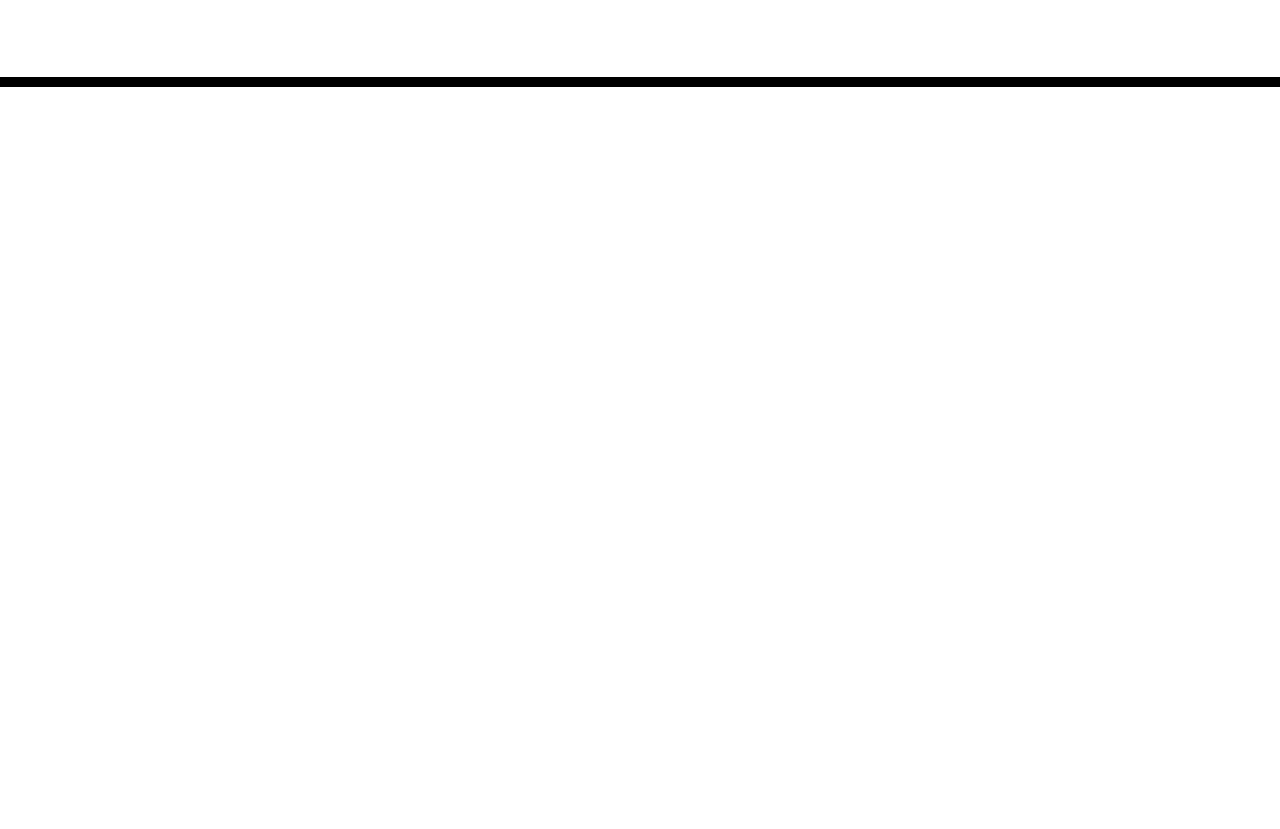
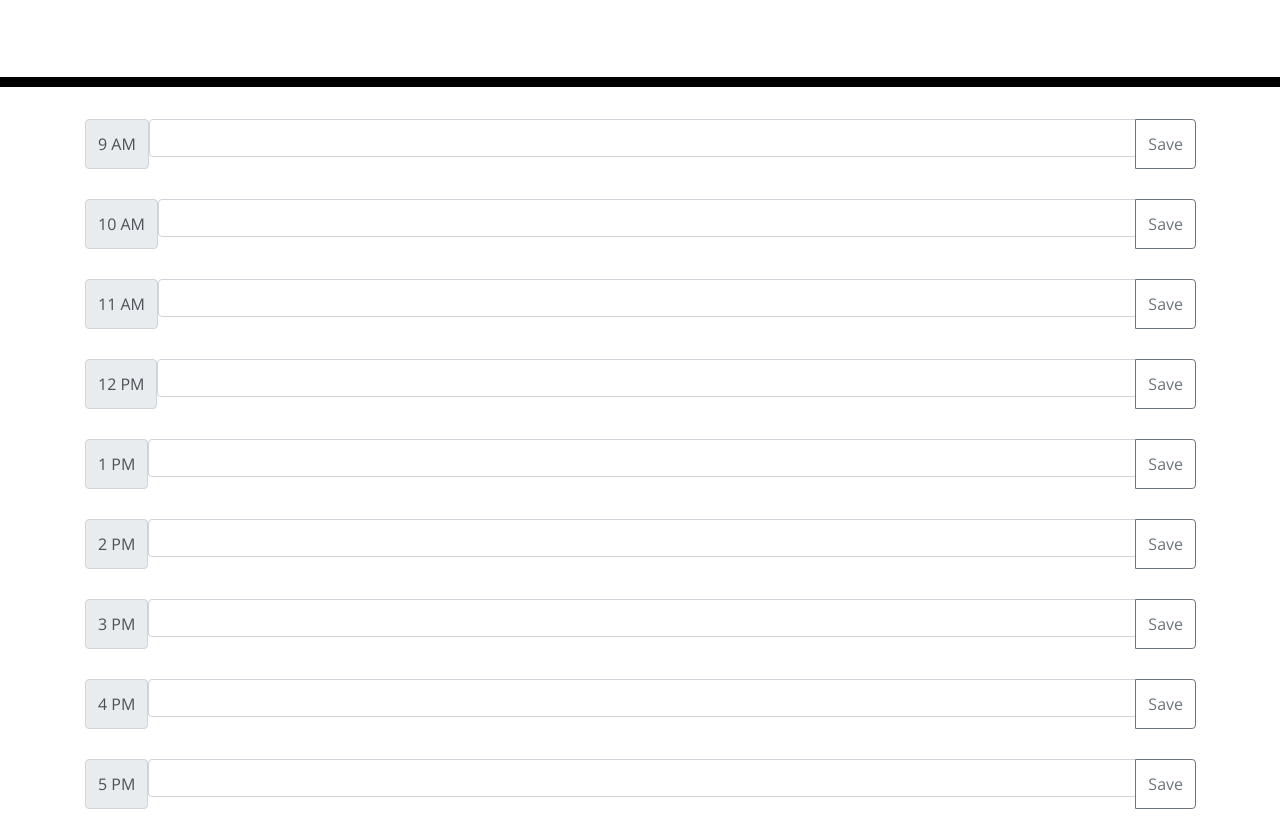
Before and after one commit to laurendoss/DailyPlanner, a plain HTML site: page index.html in a window 1280 px wide. Shown: the part 181-1010 px from the top of the page. Before the commit the page ends 800 px from the top, so only its background shows below. Drawn offline with nearby package versions, Linux system fonts and the light colour scheme.

Commit message:
added inputs and save buttons to document

```diff
--- a/Assets/style.css
+++ b/Assets/style.css
@@ -11,6 +11,24 @@ textarea{
   color: #000000;
   border-left: 1px solid black;
   padding: 10px;
+}
+
+.input-group-prepend {
+  height: 50px;
+  margin-top: 30px;
+}
+
+.input-group-append {
+  height: 50px;
+
+
+}
+
+.input-group{
+  height: 70px;
+
+
+
 }
 
 .jumbotron {
--- a/index.html
+++ b/index.html
@@ -29,6 +29,89 @@
       <p id="currentDay" class="lead"></p>
     </header>
     <div class="container">
+      <div class="input-group-prepend">
+        <span class="input-group-text">9 AM</span>
+      <div class="input-group mb-3">
+        <input type="text" class="form-control" placeholder="" aria-label="Recipient's username" aria-describedby="button-addon2">
+        <div class="input-group-append">
+          <button class="btn btn-outline-secondary" type="button" id="button-addon2">Save</button>
+        </div>
+      </div>
+      </div>
+      <div class="input-group-prepend">
+        <span class="input-group-text">10 AM</span>
+      <div class="input-group mb-3">
+        <input type="text" class="form-control" placeholder="" aria-label="Recipient's username" aria-describedby="button-addon2">
+        <div class="input-group-append">
+          <button class="btn btn-outline-secondary" type="button" id="button-addon2">Save</button>
+        </div>
+      </div>
+      </div>
+      <div class="input-group-prepend">
+        <span class="input-group-text">11 AM</span>
+      <div class="input-group mb-3">
+        <input type="text" class="form-control" placeholder="" aria-label="Recipient's username" aria-describedby="button-addon2">
+        <div class="input-group-append">
+          <button class="btn btn-outline-secondary" type="button" id="button-addon2">Save</button>
+        </div>
+      </div>
+      </div>
+      <div class="input-group-prepend">
+        <span class="input-group-text">12 PM</span>
+      <div class="input-group mb-3">
+        <input type="text" class="form-control" placeholder="" aria-label="Recipient's username" aria-describedby="button-addon2">
+        <div class="input-group-append">
+          <button class="btn btn-outline-secondary" type="button" id="button-addon2">Save</button>
+        </div>
+      </div>
+      </div>
+      <div class="input-group-prepend">
+        <span class="input-group-text">1 PM</span>
+      <div class="input-group mb-3">
+        <input type="text" class="form-control" placeholder="" aria-label="Recipient's username" aria-describedby="button-addon2">
+        <div class="input-group-append">
+          <button class="btn btn-outline-secondary" type="button" id="button-addon2">Save</button>
+        </div>
+      </div>
+      </div>
+      <div class="input-group-prepend">
+        <span class="input-group-text">2 PM</span>
+      <div class="input-group mb-3">
+        <input type="text" class="form-control" placeholder="" aria-label="Recipient's username" aria-describedby="button-addon2">
+        <div class="input-group-append">
+          <button class="btn btn-outline-secondary" type="button" id="button-addon2">Save</button>
+        </div>
+      </div>
+      </div>
+      <div class="input-group-prepend">
+        <span class="input-group-text">3 PM</span>
+      <div class="input-group mb-3">
+        <input type="text" class="form-control" placeholder="" aria-label="Recipient's username" aria-describedby="button-addon2">
+        <div class="input-group-append">
+          <button class="btn btn-outline-secondary" type="button" id="button-addon2">Save</button>
+        </div>
+      </div>
+      </div>
+      <div class="input-group-prepend">
+        <span class="input-group-text">4 PM</span>
+      <div class="input-group mb-3">
+        <input type="text" class="form-control" placeholder="" aria-label="Recipient's username" aria-describedby="button-addon2">
+        <div class="input-group-append">
+          <button class="btn btn-outline-secondary" type="button" id="button-addon2">Save</button>
+        </div>
+      </div>
+      </div>
+
+      <div class="input-group-prepend">
+        <span class="input-group-text">5 PM</span>
+      <div class="input-group mb-3">
+        <input type="text" class="form-control" placeholder="" aria-label="Recipient's username" aria-describedby="button-addon2">
+        <div class="input-group-append">
+          <button class="btn btn-outline-secondary" type="button" id="button-addon2">Save</button>
+        </div>
+      </div>
+      </div>
+
       <!-- Timeblocks go here -->
     </div>
 
```
Also changed, not shown: 1 other file.
